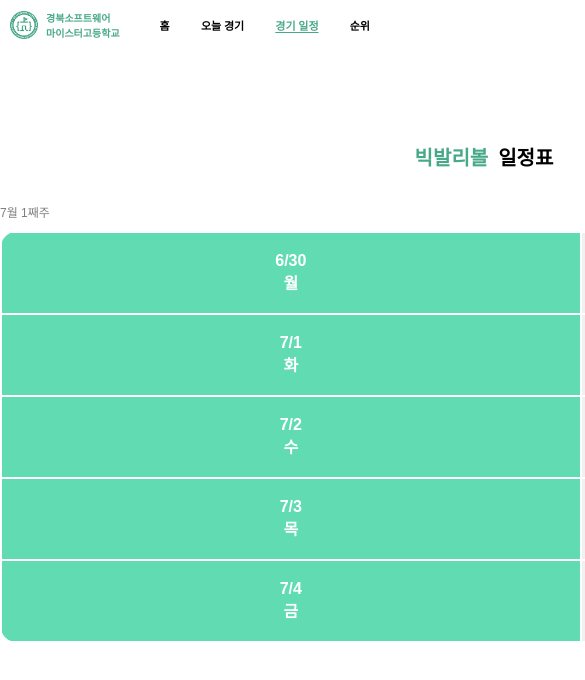
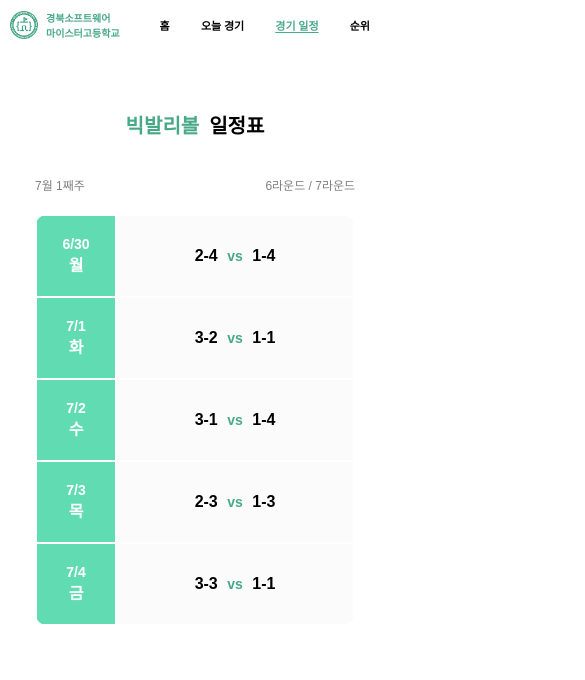
Before and after one commit to hwnsng/Web-front, a React (Vite) app: page /weekMatchPage in a window 390 px wide. Shown: the top 680 px of the page, 585 px wide, since content can reach past the window. Built offline with nearby package versions, Linux system fonts and the light colour scheme.

Commit message:
경기 일정 페이지 모바일 반응형 수정

```diff
--- a/src/App.tsx
+++ b/src/App.tsx
@@ -4,7 +4,7 @@ import MainPage from './pages/Main/MainPage';
 import WeekMatchPage from './pages/Week/WeekMatchPage';
 import RankPage from './pages/Rank/RankPage';
 import TodayMatchPage from './pages/Today/TodayMatchPage';
-import LoginPage from './pages/Login/LoginPage';
+// import LoginPage from './pages/Login/LoginPage';
 import Header from './components/Header/Header';
 
 export default function App() {
@@ -15,7 +15,7 @@ export default function App() {
         <Route path="/" element={<MainPage />} />
         <Route path="/weekMatchPage" element={<WeekMatchPage />} />
         <Route path="/rankPage" element={<RankPage />} />
-        <Route path="/loginPage" element={<LoginPage />} />
+        {/* <Route path="/loginPage" element={<LoginPage />} /> */}
         <Route path="/todayMatchPage" element={<TodayMatchPage />} />
       </Routes>
     </Router>
--- a/src/pages/Week/WeekMatchPage.css
+++ b/src/pages/Week/WeekMatchPage.css
@@ -4,7 +4,7 @@
   width: 100%;
   height: 93vh;
   font-family: Arial, sans-serif;
-  width: 968px;
+  max-width: 968px;
   margin: 0 auto;
   padding: 0px;
   background-color: white;
@@ -31,6 +31,7 @@
   width: 100%;
   text-align: center;
   justify-content: space-between;
+  padding: 10px 0;
 }
 
 .week-info p {
@@ -39,17 +40,17 @@
 }
 
 .match-table {
-  width: 968px;
+  width: 100%;
+  max-width: 968px;
+  border-collapse: collapse;
 }
 
 .match-table th {
-  width: 191px;
   height: 58px;
   background-color: #61DCB2;
   color: white;
   padding: 10px;
   text-align: center;
-  height: 2rem;
   border: 2px solid white;
   font-size: 22px;
   font-weight: bold;
@@ -58,16 +59,12 @@
 .match-table td {
   padding: 10px;
   text-align: center;
-  background-color: #F1F1F1;
+  background-color: #FBFBFB;
   border: 2px solid white;
   height: 8rem;
   color: black;
   font-size: 28px;
   font-weight: bold;
-}
-
-.match-table td span.vs-text {
-  color: #48A988;
 }
 
 td span {
@@ -92,72 +89,72 @@ td span {
 
 @media screen and (max-width: 768px) {
   .week-match-container {
-    display: flex;
+    width: 340px;
     align-items: start;
-    padding-top: 0px;
+    padding: 10px;
+    height: auto;
   }
 
   .week-title {
-    margin: 0;
     font-size: 20px;
-    margin-bottom: 20px;
-  }
-
-  .match-table {
-    width: 100%;
-    border-collapse: collapse;
-    margin-bottom: 200px;
+    margin-bottom: 15px;
   }
 
   .week-info p {
     font-size: 12px;
   }
 
+  .match-table {
+    width: 100%;
+    margin-bottom: 20px;
+  }
+
   .match-table th {
-    display: none;
+    height: 40px;
+    font-size: 16px;
   }
 
   .match-table td {
-    width: 120px;
+    width: 58px;
     height: 82px;
-    padding: 12px;
-    border: 2px solid white;
-    text-align: center;
+    padding: 8px;
+    font-size: 12px;
   }
 
   td.day-cell {
-    width: 58px;
-    height: 82px;
+    width: 80px;
     background-color: #61DCB2;
     color: white;
     font-weight: bold;
-    font-size: 16px;
+    font-size: 14px;
   }
 
   td.lunch-cell {
-    width: 40%;
-    background-color: #F1F1F1;
-    font-size: 17px;
+    width: calc(100% - 80px);
+    font-size: 16px;
+
+    span {
+      font-size: 12px;
+    }
   }
 
   .friday-lunch {
-    width: 80% !important;
-    position: relative;
+    width: calc(100% - 80px);
   }
 
   .match-table tr:first-child td:first-child {
-    border-top-left-radius: 15px;
+    border-top-left-radius: 10px;
   }
 
   .match-table tr:first-child td:last-child {
-    border-top-right-radius: 15px;
+    border-top-right-radius: 10px;
   }
 
   .match-table tr:last-child td:first-child {
-    border-bottom-left-radius: 15px;
+    border-bottom-left-radius: 10px;
   }
 
   .match-table tr:last-child .friday-lunch {
-    border-bottom-right-radius: 15px;
+    border-bottom-right-radius: 10px;
   }
 }
--- a/src/pages/Week/WeekMatchPage.tsx
+++ b/src/pages/Week/WeekMatchPage.tsx
@@ -10,7 +10,6 @@ type MatchSchedule = {
 type WeeklyMatches = Record<Weekday, MatchSchedule>;
 
 export default function WeekMatchPage() {
-
     const [isMobile, setIsMobile] = useState(false);
 
     useEffect(() => {
@@ -46,29 +45,9 @@ export default function WeekMatchPage() {
         const [teamA, teamB] = match.split(' vs ');
         return (
             <>
-                {teamA} <span style={{ padding: '0px 5px', color: '#48A988', fontSize: '20px' }}>vs</span> {teamB}
+                {teamA} <span style={{ padding: '0px 5px', color: '#48A988', fontSize: isMobile ? '14px' : '20px' }}>vs</span> {teamB}
             </>
         );
-    }
-
-    function getWeekDates() {
-        const today = new Date();
-        const dayOfWeek = today.getDay();
-        const monday = new Date(today);
-        monday.setDate(today.getDate() - ((dayOfWeek + 6) % 7));
-
-        const weekdays = ['월', '화', '수', '목', '금'];
-        const result = [];
-
-        for (let i = 0; i < 5; i++) {
-            const current = new Date(monday);
-            current.setDate(monday.getDate() + i);
-            const month = current.getMonth() + 1;
-            const date = current.getDate();
-            result.push(`${month}/${date} (${weekdays[i]})`);
-        }
-
-        return result;
     }
 
     type WeekDate = {
@@ -106,58 +85,46 @@ export default function WeekMatchPage() {
 
     return (
         <div className="week-match-container">
-            <h1 className="week-title"><span>빅발리볼</span>일정표</h1>
+            <h1 className="week-title">
+                <span>빅발리볼</span>일정표
+            </h1>
 
             <div className="week-info">
-                <p style={{}}>{weekInfo}</p>
+                <p>{weekInfo}</p>
                 <p>6라운드 / 7라운드</p>
             </div>
 
             <table className="match-table">
                 <thead>
                     <tr>
-                        {!isMobile ? (
-                            getWeekDates().map((label, index) => (
-                                <th key={index}>{label}</th>
-                            ))
-                        ) : (
-                            getWeekDates().slice(0, 3).map((label, index) => (
-                                <th key={index}>{label}</th>
+                        {!isMobile && (
+                            getWeekDates2().map(({ date, kor }, index) => (
+                                <th key={index}>{`${date} (${kor})`}</th>
                             ))
                         )}
                     </tr>
                 </thead>
                 <tbody>
                     {!isMobile ? (
-                        <>
                         <tr className="lunch-match">
-                                {['Monday', 'Tuesday', 'Wednesday', 'Thursday'].map((day, idx) => (
-                                    <td key={idx}>{renderMatch(weeklyMatches[day as Weekday].lunch)}</td>
+                            {getWeekDates2().map(({ eng }, idx) => (
+                                <td key={idx}>{renderMatch(weeklyMatches[eng].lunch)}</td>
                             ))}
-                                <td rowSpan={2} style={{ verticalAlign: 'middle' }}>
-                                    {renderMatch(weeklyMatches.Friday.lunch)}
-                                </td>
                         </tr>
-                        </>
                     ) : (
-                        <>
-                            {getWeekDates2().map(({ eng, kor, date }) => (
+                        getWeekDates2().map(({ eng, kor, date }) => (
                             <tr key={eng} className={`mobile-row ${eng === 'Friday' ? 'friday-row' : ''}`}>
                                 <td className="day-cell">
                                     <div>
                                         {date} <br />
-                                            {kor}
+                                        <span style={{ fontSize: "16px", color: "white" }}>{kor}</span>
                                     </div>
                                 </td>
-                                    <td
-                                        className={`lunch-cell ${eng === 'Friday' ? 'friday-lunch' : ''}`}
-                                        colSpan={eng === 'Friday' ? 2 : 1}
-                                    >
-                                        {renderMatch(weeklyMatches[eng as Weekday].lunch)}
+                                <td className={`lunch-cell ${eng === 'Friday' ? 'friday-lunch' : ''}`}>
+                                    {renderMatch(weeklyMatches[eng].lunch)}
                                 </td>
                             </tr>
-                            ))}
-                        </>
+                        ))
                     )}
                 </tbody>
             </table>
```
Lines whose indentation alone changed are shown as unchanged.
